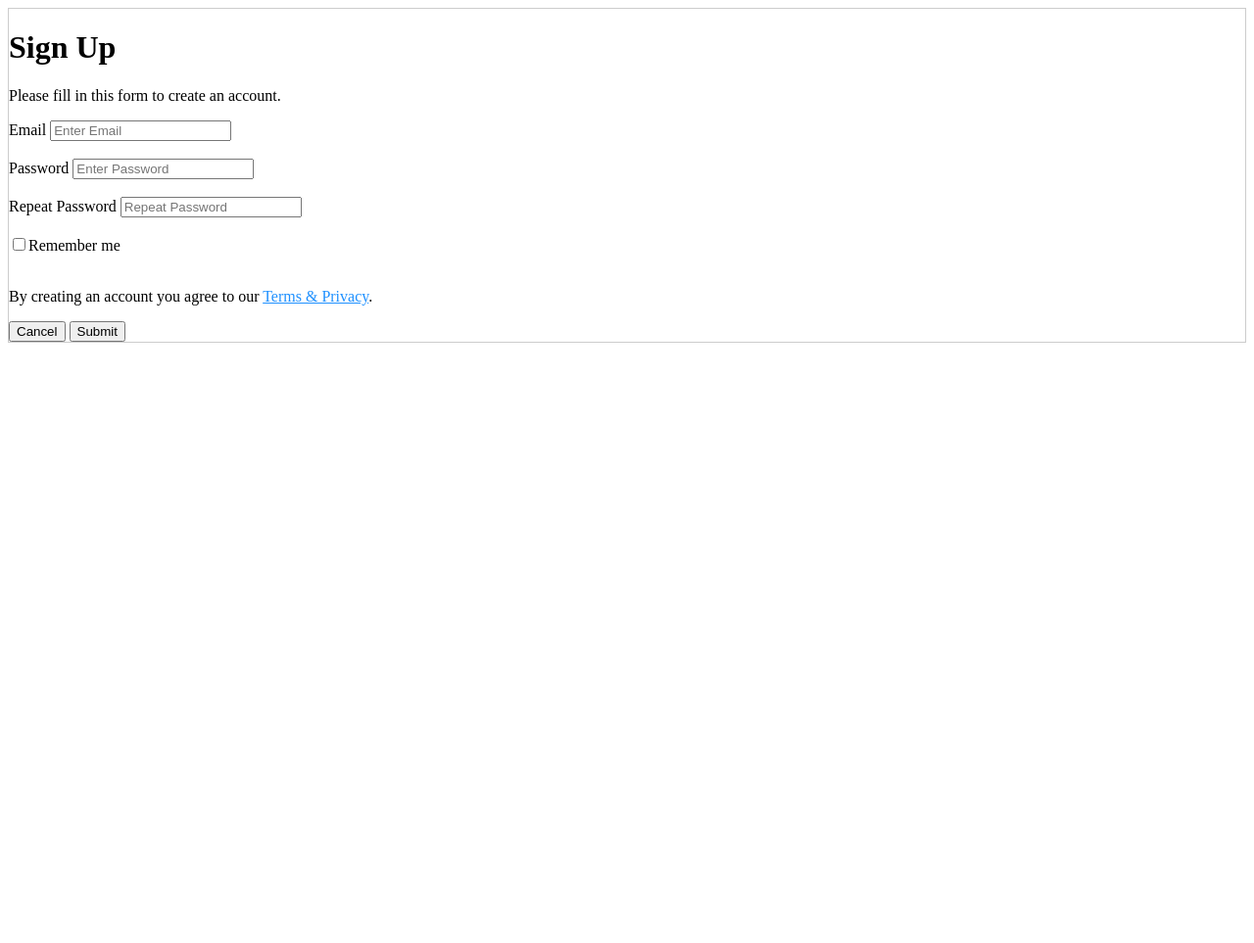
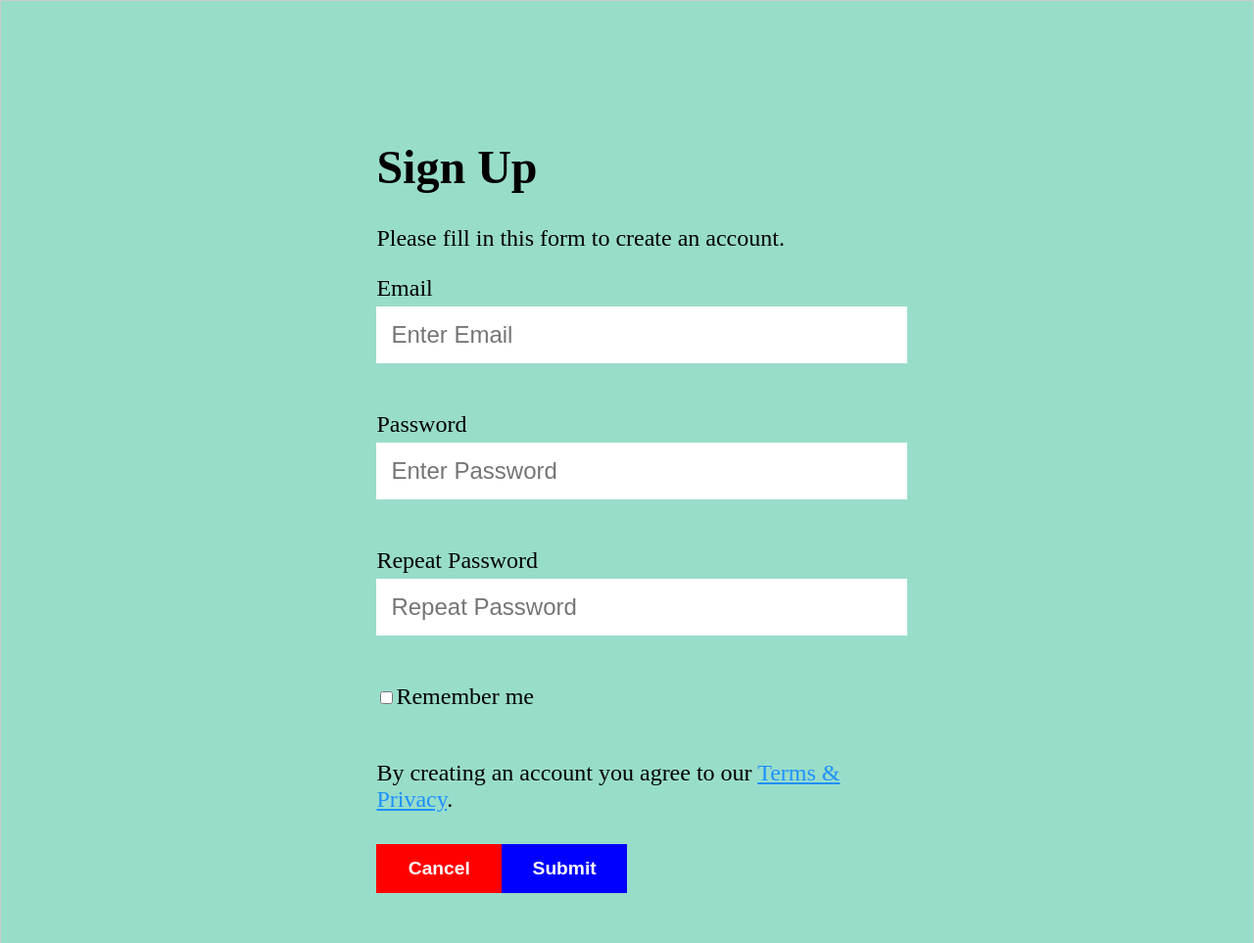
Before and after one commit to Pavani-2002/single-price-grid, a plain HTML site: page sign up.html in a window 1280 px wide. Shown: the whole page at 98% size. Before the commit the page ends 800 px from the top, so only its background shows below. Drawn offline with Linux system fonts and the light colour scheme.

Commit message:
Update sign up.html

```diff
--- a/sign up.html
+++ b/sign up.html
@@ -3,7 +3,7 @@
   <head>
     <meta charset="utf-8">
     <title>sign up</title>
-    <link rel="stylesheet" href="css/sign up.css">
+    <link rel="stylesheet" href="sign up.css">
   </head>
   <body>
     <form class="form" action="index.html" style="border:1px solid #ccc" method="post">
```
